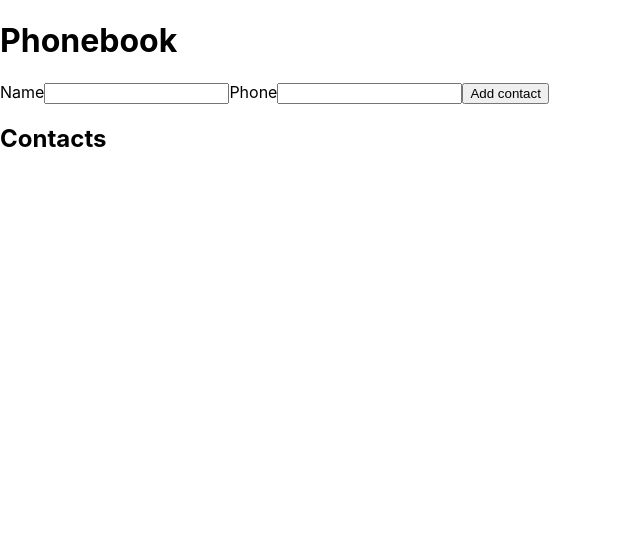
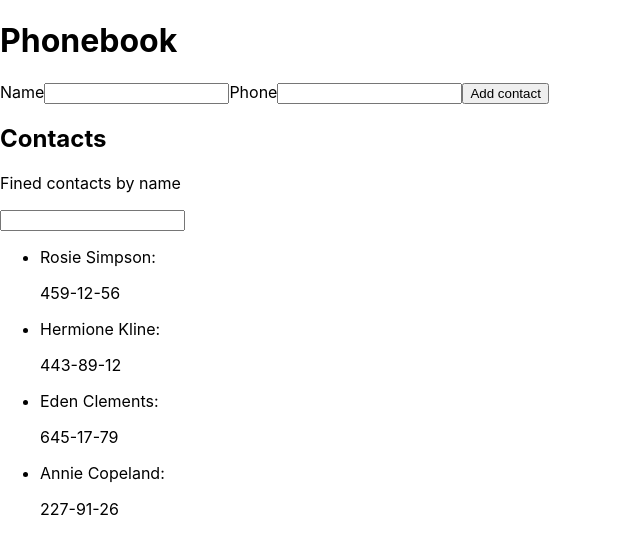
Before and after one commit to KanterIV/goit-react-hw-02-phonebook, a React (Create React App) app: page / in a window 1280 px wide. Shown: the top 554 px of the page, without its empty margins (0-640 px from the left). Built offline with nearby package versions, Linux system fonts and the light colour scheme.

Commit message:
Added Filter component logic

```diff
--- a/src/App.jsx
+++ b/src/App.jsx
@@ -1,12 +1,23 @@
 import React, { Component } from 'react';
 import ContactForm from 'components/ContactForm/ContactForm';
 import ContactList from 'components/ContactList/ContactList';
+import Filter from 'components/Filter/Filter';
 
 export class App extends Component {
   state = {
-    contacts: [],
-    name: '',
-    number: '',
+    contacts: [
+      { id: 'id-1', name: 'Rosie Simpson', number: '459-12-56' },
+      { id: 'id-2', name: 'Hermione Kline', number: '443-89-12' },
+      { id: 'id-3', name: 'Eden Clements', number: '645-17-79' },
+      { id: 'id-4', name: 'Annie Copeland', number: '227-91-26' },
+    ],
+    filter: '',
+  };
+
+  handleInputChange = event => {
+    this.setState({
+      [event.target.name]: event.target.value,
+    });
   };
 
   handleAddContact = contactData => {
@@ -27,12 +38,23 @@ export class App extends Component {
   };
 
   render() {
+    const { contacts, filter } = this.state;
+    const filterContactsArr = contacts.filter(contact => {
+      return contact.name.toLowerCase().includes(filter.toLowerCase());
+    });
     return (
       <div>
         <h1>Phonebook</h1>
-        <ContactForm handleAddContact={this.handleAddContact}></ContactForm>
+        <ContactForm
+          handleInputChange={this.handleInputChange}
+          handleAddContact={this.handleAddContact}
+        />
         <h2>Contacts</h2>
-        <ContactList contactsArr={this.state.contacts}></ContactList>
+        <Filter
+          handleInputChange={this.handleInputChange}
+          ContactsData={this.state}
+        />
+        <ContactList contactsArr={filterContactsArr} />
       </div>
     );
   }
--- a/src/components/ContactForm/ContactForm.jsx
+++ b/src/components/ContactForm/ContactForm.jsx
@@ -8,18 +8,18 @@ export default class ContactForm extends Component {
     number: '',
   };
 
-  handleInputChange = event => {
-    this.setState({
-      id: nanoid(),
-      [event.target.name]: event.target.value,
-    });
-  };
+  //   handleInputChange = event => {
+  //     this.setState({
+  //       [event.target.name]: event.target.value,
+  //     });
+  //   };
 
   handleSubmit = event => {
     event.preventDefault();
 
     const contact = {
       ...this.state,
+      id: nanoid(),
     };
 
     this.props.handleAddContact(contact);
@@ -28,12 +28,13 @@ export default class ContactForm extends Component {
   };
 
   render() {
+    const { handleInputChange } = this.props;
     return (
       <form onSubmit={this.handleSubmit}>
         <label>
           Name
           <input
-            onChange={this.handleInputChange}
+            onChange={handleInputChange}
             type="text"
             name="name"
             pattern="^[a-zA-Zа-яА-Я]+(([' \-][a-zA-Zа-яА-Я ])?[a-zA-Zа-яА-Я]*)*$"
@@ -45,7 +46,7 @@ export default class ContactForm extends Component {
         <label>
           Phone
           <input
-            onChange={this.handleInputChange}
+            onChange={handleInputChange}
             type="tel"
             name="number"
             pattern="\+?\d{1,4}?[ .\-\s]?\(?\d{1,3}?\)?[ .\-\s]?\d{1,4}[ .\-\s]?\d{1,4}[ .\-\s]?\d{1,9}"
--- a/src/components/Filter/Filter.jsx
+++ b/src/components/Filter/Filter.jsx
@@ -0,0 +1,13 @@
+import React, { Component } from 'react';
+
+export default class Filter extends Component {
+  render() {
+    const { handleInputChange } = this.props;
+    return (
+      <>
+        <p>Fined contacts by name</p>
+        <input onChange={handleInputChange} type="text" name="filter" />
+      </>
+    );
+  }
+}
```
